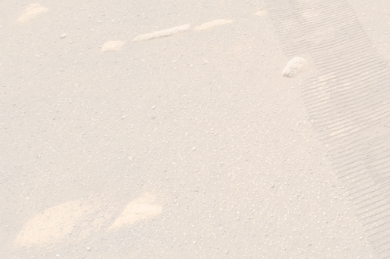
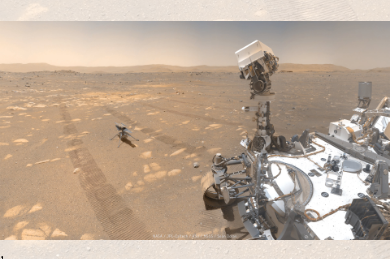
Before and after one commit to arlw87/mars-rover-dashboard, a website: page src/public/index.html in a window 390 px wide. Shown: the part 510-769 px from the top of the page. Drawn offline with nearby package versions, Linux system fonts and the light colour scheme; a web font is replaced by a local one.

Commit message:
feat: Basic gallery section for mobile

```diff
--- a/src/public/Assets/stylesheets/index.css
+++ b/src/public/Assets/stylesheets/index.css
@@ -113,6 +113,13 @@ nav div {
   font-weight: 500;
 }
 
+/*gallery section*/
+
+.galleryImage {
+  max-width: 100%;
+  max-height: 40%;
+}
+
 /**********************/
 /* Home page styling */
 /**********************/
--- a/src/public/client.js
+++ b/src/public/client.js
@@ -7,7 +7,8 @@ const store = Immutable.Map({
         launchDate: '21/05/1998',
         landingDate: '21/05/1998',
         missionStatus: 'Complete'
-    })
+    }),
+    roverImages: Immutable.List(['marsGround', 'marsSpace', 'Opportunity', 'perservance', 'spirit'])
 });
 
 //create commponents
@@ -19,6 +20,7 @@ const App = (state) => {
             ${menu(state)}
             ${header(state)}
             ${facts(state)}
+            ${images(state)}
             </div>`
 }
 
@@ -88,6 +90,19 @@ const oneFact = (label) => {
     }
 }
 
+//image / gallery section
+const images = (state) => {
+    const roverImagesArray = state.get('roverImages').toJS();
+    return `
+        <section class='section'>
+            ${roverImagesArray.map((val) => imageElement(val))}
+        </section>
+    `
+}
+
+const imageElement = (image) => {
+    return `<img class ='galleryImage' src='./Assets/images/${image}.jpg'>`
+}
 
 
 //render the webpage
```
